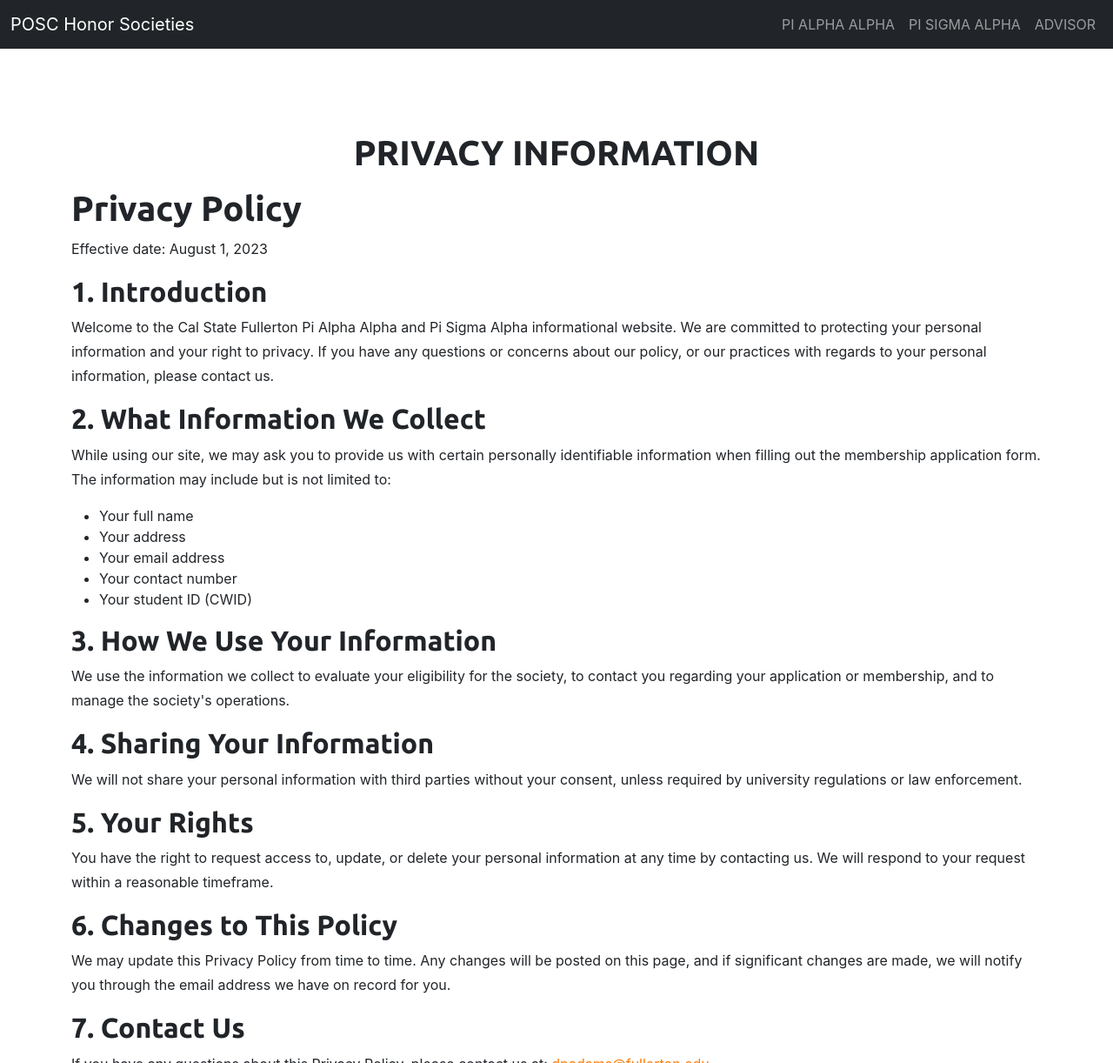
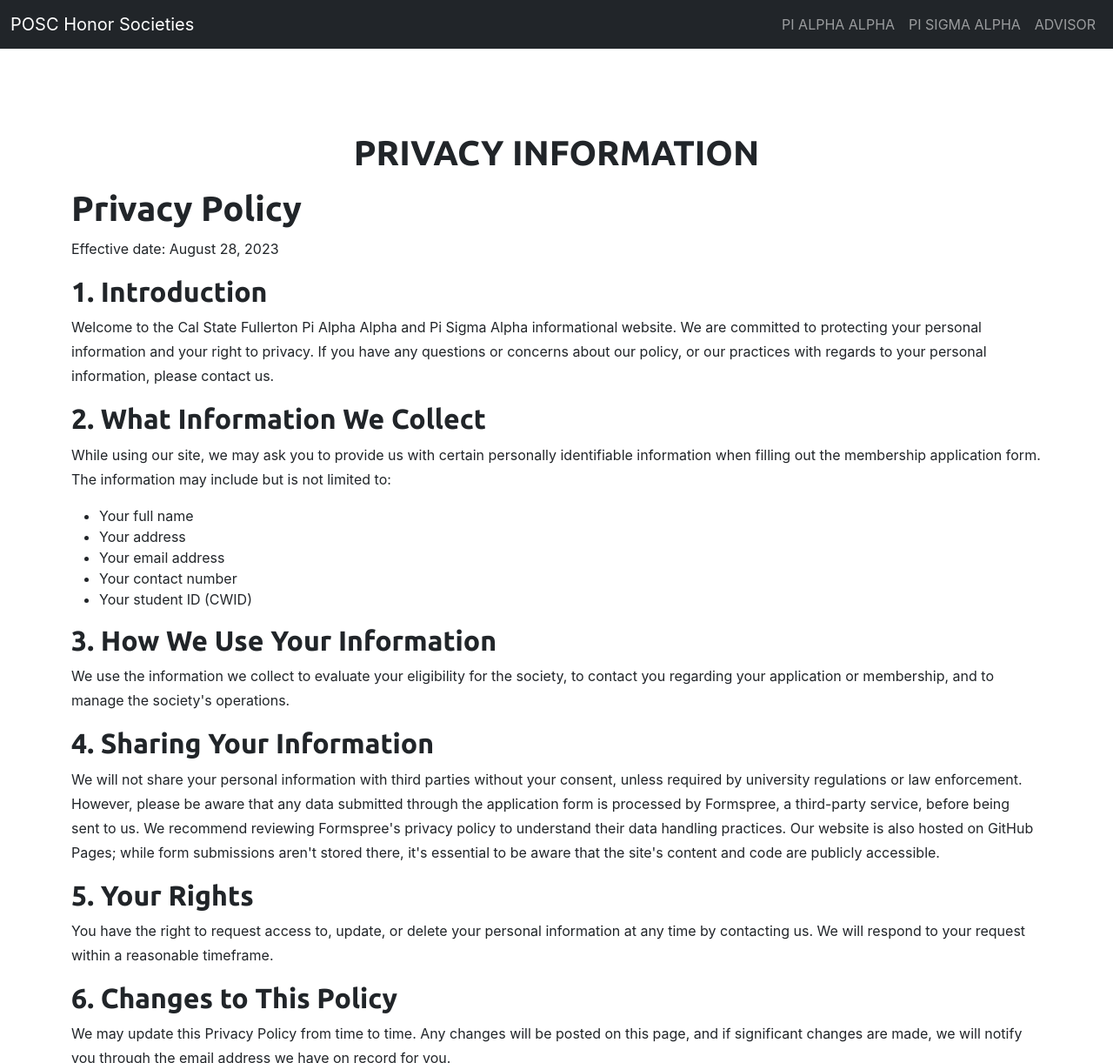
Before and after one commit to dadams-AU/honors, a plain HTML site: page privacy.html in a window 1280 px wide. Shown: the top 1222 px of the page at 87% size. Drawn offline with nearby package versions, Linux system fonts and the light colour scheme.

Commit message:
privacy update

```diff
--- a/privacy.html
+++ b/privacy.html
@@ -47,7 +47,7 @@
                     <h2 class="section-heading text-uppercase">Privacy Information</h2>
                 </div>
               <h1>Privacy Policy</h1>
-    <p>Effective date: August 1, 2023</p>
+    <p>Effective date: August 28, 2023</p>
 
     <h2>1. Introduction</h2>
     <p>Welcome to the Cal State Fullerton Pi Alpha Alpha and Pi Sigma Alpha informational website. We are committed to protecting your personal information and your right to privacy. If you have any questions or concerns about our policy, or our practices with regards to your personal information, please contact us.</p>
@@ -66,7 +66,8 @@
     <p>We use the information we collect to evaluate your eligibility for the society, to contact you regarding your application or membership, and to manage the society's operations.</p>
 
     <h2>4. Sharing Your Information</h2>
-    <p>We will not share your personal information with third parties without your consent, unless required by university regulations or law enforcement.</p>
+    <p>We will not share your personal information with third parties without your consent, unless required by university regulations or law enforcement. However, please be aware that any data submitted through the application form is processed by Formspree, a third-party service, before being sent to us. We recommend reviewing Formspree's privacy policy to understand their data handling practices. Our website is also hosted on GitHub Pages; while form submissions aren't stored there, it's essential to be aware that the site's content and code are publicly accessible.</p>
+
 
     <h2>5. Your Rights</h2>
     <p>You have the right to request access to, update, or delete your personal information at any time by contacting us. We will respond to your request within a reasonable timeframe.</p>
```
